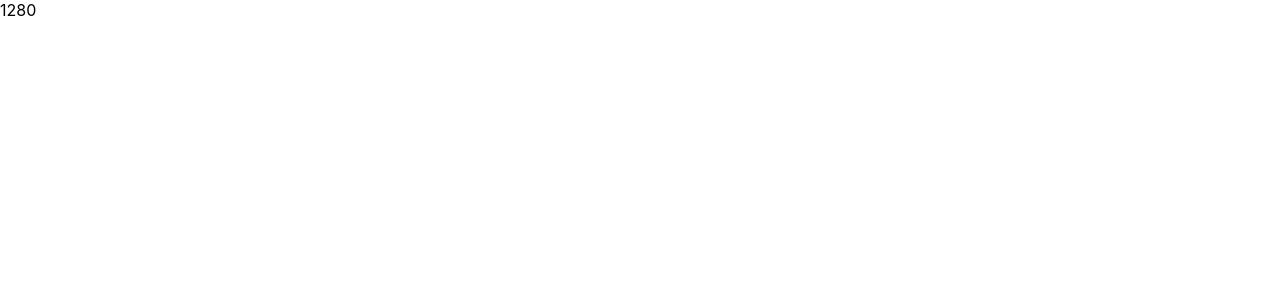
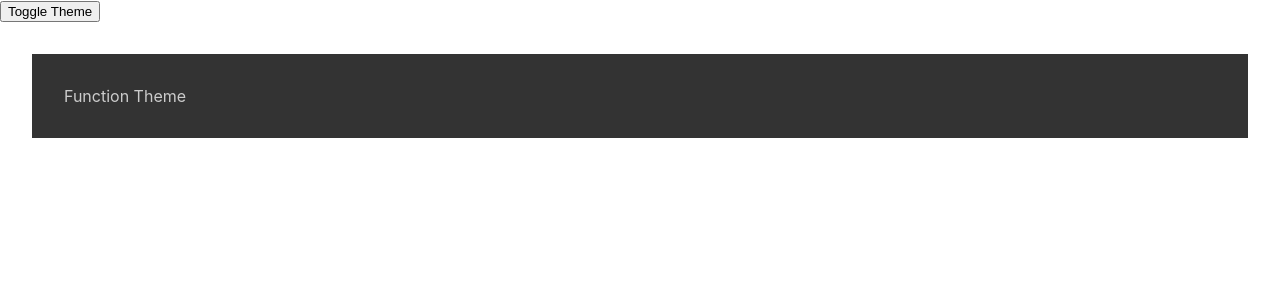
Before and after one commit to abdallah-abde/react-hooks, a React (Create React App) app: page / in a window 1280 px wide. Shown: the top 300 px of the page. Built offline with nearby package versions, Linux system fonts and the light colour scheme.

Commit message:
use Context

```diff
--- a/src/App.js
+++ b/src/App.js
@@ -2,13 +2,15 @@
 import EffectComponent from "./components/EffectComponent";
 import EffectComponent2 from "./components/EffectComponent2";
 import StateComponent from "./components/StateComponent";
+import ContextComponent from "./components/ContextComponent";
 
 function App() {
   return (
     <>
       {/* <StateComponent /> */}
       {/* <EffectComponent /> */}
-      <EffectComponent2 />
+      {/* <EffectComponent2 /> */}
+      <ContextComponent />
     </>
   );
 }
--- /dev/null
+++ b/src/components/Context/FunctionContextComponent.jsx
@@ -0,0 +1,21 @@
+import React, { useContext } from "react";
+import { useTheme, useThemeUpdate } from "../Context/ThemeContext";
+
+export default function FunctionContextComponent() {
+  const darkTheme = useTheme();
+  const toggleTheme = useThemeUpdate();
+
+  const themeStyles = {
+    backgroundColor: darkTheme ? "#333" : "#ccc",
+    color: darkTheme ? "#ccc" : "#333",
+    padding: "2rem",
+    margin: "2rem",
+  };
+
+  return (
+    <>
+      <button onClick={toggleTheme}>Toggle Theme</button>
+      <div style={themeStyles}>Function Theme</div>
+    </>
+  );
+}
--- /dev/null
+++ b/src/components/Context/ThemeContext.jsx
@@ -0,0 +1,28 @@
+import React, { useContext, useState } from "react";
+
+const ThemeContext = React.createContext();
+const ThemeUpdateContext = React.createContext();
+
+export const useTheme = () => {
+  return useContext(ThemeContext);
+};
+
+export const useThemeUpdate = () => {
+  return useContext(ThemeUpdateContext);
+};
+
+export function ThemeProvider({ children }) {
+  const [darkTheme, setDarkTheme] = useState(true);
+
+  const toggleTheme = () => {
+    setDarkTheme((prevDarkTheme) => !prevDarkTheme);
+  };
+
+  return (
+    <ThemeContext.Provider value={darkTheme}>
+      <ThemeUpdateContext.Provider value={toggleTheme}>
+        {children}
+      </ThemeUpdateContext.Provider>
+    </ThemeContext.Provider>
+  );
+}
--- /dev/null
+++ b/src/components/ContextComponent.jsx
@@ -0,0 +1,13 @@
+import React from "react";
+import FunctionContextComponent from "./Context/FunctionContextComponent";
+import { ThemeProvider } from "./Context/ThemeContext";
+
+export default function ContextComponent() {
+  return (
+    <>
+      <ThemeProvider>
+        <FunctionContextComponent />
+      </ThemeProvider>
+    </>
+  );
+}
```
Also changed, not shown: src/components/Context/ClassContextComponent.jsx (added, +23 -0 lines).
